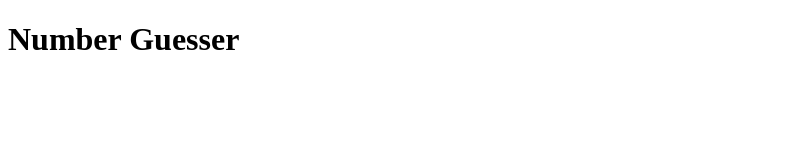
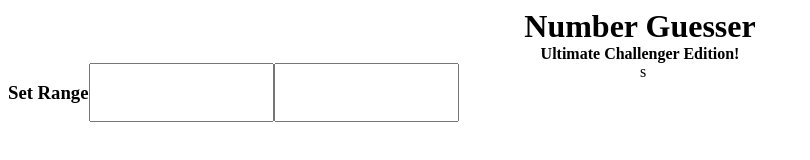
Before and after one commit to NimSum/number-guesser-remake, a website: page public/index.html in a window 1280 px wide. Shown: the whole page, without its empty margins (0-810 px from the left). Drawn offline with Linux system fonts and the light colour scheme.

Commit message:
Add set range form inputs, minor styling

```diff
--- a/public/index.html
+++ b/public/index.html
@@ -4,14 +4,22 @@
   <meta charset="UTF-8">
   <meta name="viewport" content="width=device-width, initial-scale=1.0">
   <meta http-equiv="X-UA-Compatible" content="ie=edge">
+  <link rel="stylesheet" href="../src/styles/main.css">
   <title>Number Guesser</title>
 </head>
 <body>
   <h1>Number Guesser</h1>
+  <h4>Ultimate Challenger Edition!</h4>
   <main>
     <section class="players-section">
       <article class="range-box">
-
+        <form>
+          <div>
+            <h3>Set Range</h3>
+            <input type="number" />
+            <input type="number" />
+          </div>
+        </form>
       </article>
       <article class="players-box">
 
@@ -21,7 +29,7 @@
       </article>
     </section>
     <section class="winner-card-container">
-
+      s
     </section>
   </main>
 </body>
--- /dev/null
+++ b/src/styles/main.css
@@ -0,0 +1,26 @@
+main {
+  display: flex;
+}
+
+h1, h4{
+  text-align: center;
+  margin: auto;
+}
+
+section.players-section,
+section.winner-card-container {
+  flex: 1;
+}
+
+section.players-section {
+  display: flex;
+  flex-direction: column;
+}
+
+article.range-box form div {
+  display: flex;
+}
+
+article.range-box form input {
+
+}
```
